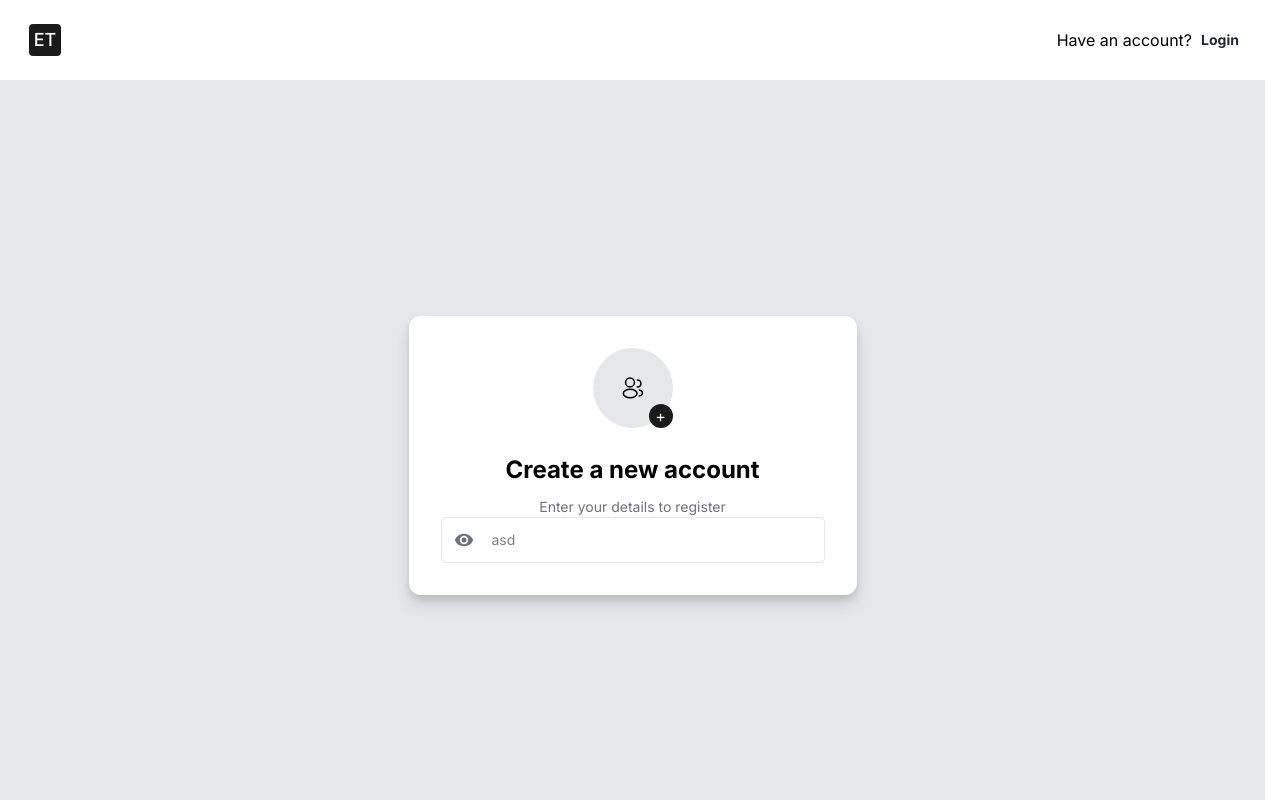
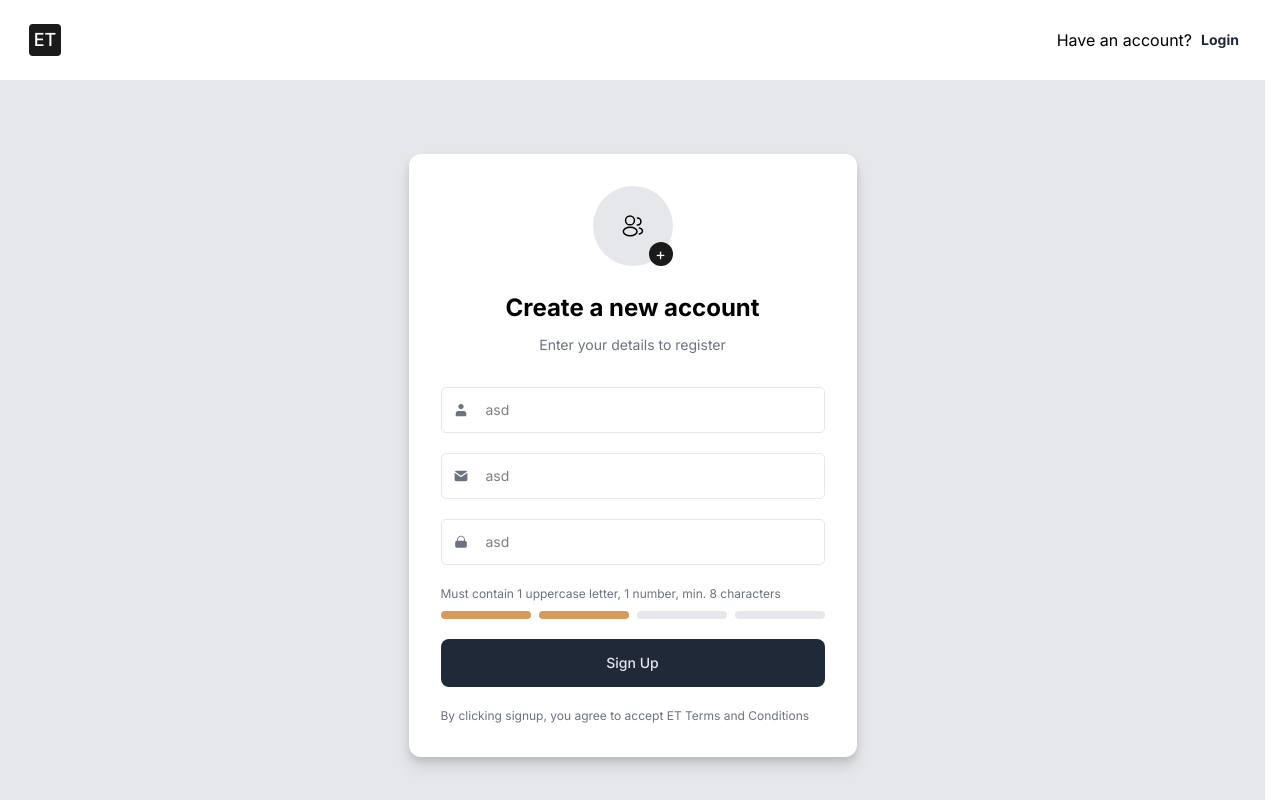
Before and after one commit to Dmytro-Doronin/EquipTrack, a Next.js app in the folder client/: page /signup in a window 1280 px wide. Built offline with nearby package versions, Linux system fonts and the light colour scheme.

Commit message:
feat: signup form ui

```diff
--- /dev/null
+++ b/client/components/PasswordStrengthIndicator/PasswordStrengthIndicator.tsx
@@ -0,0 +1,22 @@
+import { useMemo } from 'react';
+
+import { getPasswordStrength, getStrengthColor } from '@/utils/getPasswordStrength';
+
+type PasswordStrengthIndicatorProps = {
+    password: string;
+};
+
+export const PasswordStrengthIndicator = ({ password }: PasswordStrengthIndicatorProps) => {
+    const strength = useMemo(() => getPasswordStrength(password), [password]);
+
+    return (
+        <div className="mt-2 flex gap-2 mb-5">
+            {[1, 2, 3, 4].map((level) => (
+                <div
+                    key={level}
+                    className={['h-2 flex-1 rounded', getStrengthColor(strength, level)].join(' ')}
+                />
+            ))}
+        </div>
+    );
+};
--- /dev/null
+++ b/client/components/forms/passwordRules.ts
@@ -0,0 +1,7 @@
+export const passwordRules = {
+    minLength: 8,
+    hasLowercase: (value: string) => /[a-z]/.test(value),
+    hasUppercase: (value: string) => /[A-Z]/.test(value),
+    hasNumber: (value: string) => /\d/.test(value),
+    hasSpecial: (value: string) => /[^A-Za-z0-9]/.test(value),
+};
--- a/client/components/forms/signupForm/SignupForm.tsx
+++ b/client/components/forms/signupForm/SignupForm.tsx
@@ -1,22 +1,38 @@
 'use client';
 
 import { AvatarChanger } from '@/components/avatarChanger/AvatarChanger';
+import { PasswordStrengthIndicator } from '@/components/PasswordStrengthIndicator/PasswordStrengthIndicator';
+import { Button } from '@/components/ui/button/Button';
 import { TextField } from '@/components/ui/textField/TextField';
 
-import Eye from '../../icons/Eye';
+import Envelope from '../../icons/Envelope';
+import Lock from '../../icons/Lock';
+import User from '../../icons/User';
 
 export const SignupForm = () => {
     return (
         <form className="auth-form">
-            <div className="form-header">
+            <div className="form-header mb-[32px]">
                 <AvatarChanger />
                 <h2 className="font-bold text-[24px] mt-[24px]">Create a new account</h2>
                 <p className="text-[14px] text-sub-text mt-[8px]">Enter your details to register</p>
             </div>
 
-            <div>
-                <TextField placeholder="asd" Icon={Eye} />
+            <div className="flex flex-col gap-[20px] justify-center">
+                <TextField placeholder="asd" Icon={User} />
+                <TextField placeholder="asd" Icon={Envelope} />
+                <TextField placeholder="asd" Icon={Lock} />
+                <p className="text-[12px] text-sub-text">
+                    Must contain 1 uppercase letter, 1 number, min. 8 characters
+                </p>
             </div>
+            <PasswordStrengthIndicator password="a3" />
+            <Button className="mb-5" fullWidth>
+                Sign Up
+            </Button>
+            <p className="text-[12px] text-sub-text">
+                By clicking signup, you agree to accept ET Terms and Conditions
+            </p>
         </form>
     );
 };
--- /dev/null
+++ b/client/components/icons/Envelope.tsx
@@ -0,0 +1,33 @@
+import {
+    type Ref,
+    type SVGProps,
+    forwardRef,
+    memo,
+    type MemoExoticComponent,
+    type ForwardRefExoticComponent,
+} from 'react';
+const SvgComponent = (props: SVGProps<SVGSVGElement>, ref: Ref<SVGSVGElement>) => (
+    <svg
+        width="14px"
+        height="14px"
+        viewBox="0 0 24 24"
+        fill="none"
+        xmlns="http://www.w3.org/2000/svg"
+        {...props}
+        ref={ref}
+    >
+        <path
+            d="M1.60175 4.20114C2.14997 3.47258 3.02158 3 4 3H20C20.9784 3 21.85 3.47258 22.3982 4.20113L12 11.7635L1.60175 4.20114Z"
+            fill="currentColor"
+        />
+        <path
+            d="M1 6.2365V18C1 19.6523 2.34772 21 4 21H20C21.6523 21 23 19.6523 23 18V6.23649L13.1763 13.381C12.475 13.891 11.525 13.891 10.8237 13.381L1 6.2365Z"
+            fill="currentColor"
+        />
+    </svg>
+);
+const SvgIcon = memo(forwardRef(SvgComponent)) as MemoExoticComponent<
+    ForwardRefExoticComponent<SVGProps<SVGSVGElement>>
+>;
+
+export default SvgIcon;
--- /dev/null
+++ b/client/components/icons/Lock.tsx
@@ -0,0 +1,31 @@
+import {
+    type Ref,
+    type SVGProps,
+    forwardRef,
+    memo,
+    type MemoExoticComponent,
+    type ForwardRefExoticComponent,
+} from 'react';
+const SvgComponent = (props: SVGProps<SVGSVGElement>, ref: Ref<SVGSVGElement>) => (
+    <svg
+        width="14px"
+        height="14px"
+        viewBox="0 0 24 24"
+        fill="none"
+        xmlns="http://www.w3.org/2000/svg"
+        ref={ref}
+        {...props}
+    >
+        <path
+            fillRule="evenodd"
+            clipRule="evenodd"
+            d="M5.25 10.0546V8C5.25 4.27208 8.27208 1.25 12 1.25C15.7279 1.25 18.75 4.27208 18.75 8V10.0546C19.8648 10.1379 20.5907 10.348 21.1213 10.8787C22 11.7574 22 13.1716 22 16C22 18.8284 22 20.2426 21.1213 21.1213C20.2426 22 18.8284 22 16 22H8C5.17157 22 3.75736 22 2.87868 21.1213C2 20.2426 2 18.8284 2 16C2 13.1716 2 11.7574 2.87868 10.8787C3.40931 10.348 4.13525 10.1379 5.25 10.0546ZM6.75 8C6.75 5.10051 9.10051 2.75 12 2.75C14.8995 2.75 17.25 5.10051 17.25 8V10.0036C16.867 10 16.4515 10 16 10H8C7.54849 10 7.13301 10 6.75 10.0036V8Z"
+            fill="currentColor"
+        />
+    </svg>
+);
+const SvgIcon = memo(forwardRef(SvgComponent)) as MemoExoticComponent<
+    ForwardRefExoticComponent<SVGProps<SVGSVGElement>>
+>;
+
+export default SvgIcon;
--- /dev/null
+++ b/client/components/icons/User.tsx
@@ -0,0 +1,33 @@
+import {
+    type Ref,
+    type SVGProps,
+    forwardRef,
+    memo,
+    type MemoExoticComponent,
+    type ForwardRefExoticComponent,
+} from 'react';
+const SvgComponent = (props: SVGProps<SVGSVGElement>, ref: Ref<SVGSVGElement>) => (
+    <svg
+        width="14px"
+        height="14px"
+        viewBox="0 0 16 16"
+        fill="none"
+        xmlns="http://www.w3.org/2000/svg"
+        ref={ref}
+        {...props}
+    >
+        <path
+            d="M8 7C9.65685 7 11 5.65685 11 4C11 2.34315 9.65685 1 8 1C6.34315 1 5 2.34315 5 4C5 5.65685 6.34315 7 8 7Z"
+            fill="currentColor"
+        />
+        <path
+            d="M14 12C14 10.3431 12.6569 9 11 9H5C3.34315 9 2 10.3431 2 12V15H14V12Z"
+            fill="currentColor"
+        />
+    </svg>
+);
+const SvgIcon = memo(forwardRef(SvgComponent)) as MemoExoticComponent<
+    ForwardRefExoticComponent<SVGProps<SVGSVGElement>>
+>;
+
+export default SvgIcon;
--- a/client/package.json
+++ b/client/package.json
@@ -22,7 +22,8 @@
         "react-dom": "19.2.4",
         "react-hook-form": "^7.72.1",
         "tailwind-merge": "^3.5.0",
-        "typescript-eslint": "^8.58.0"
+        "typescript-eslint": "^8.58.0",
+        "zod": "^4.3.6"
     },
     "devDependencies": {
         "@tailwindcss/postcss": "^4",
--- a/client/styles/colors.css
+++ b/client/styles/colors.css
@@ -4,4 +4,8 @@
     --color-mail-light: #374151;
     --color-sub-text: #6b7280;
     --color-dark: #1a1a1a;
+
+    --color-success: #10b981;
+    --color-danger: #dc6b74;
+    --color-warning: #d89a5b;
 }
--- /dev/null
+++ b/client/utils/getPasswordStrength.ts
@@ -0,0 +1,49 @@
+import { passwordRules } from '@/components/forms/passwordRules';
+
+export const getPasswordStrength = (password: string) => {
+    if (!password) return 0;
+
+    let score = 0;
+
+    if (password.length >= passwordRules.minLength) {
+        score += 1;
+    }
+    if (passwordRules.hasLowercase(password)) {
+        score += 1;
+    }
+    if (passwordRules.hasUppercase(password)) {
+        score += 1;
+    }
+    if (passwordRules.hasNumber(password)) {
+        score += 1;
+    }
+    if (passwordRules.hasSpecial(password)) {
+        score += 1;
+    }
+
+    if (score <= 1) {
+        return 1;
+    }
+    if (score <= 2) {
+        return 2;
+    }
+    if (score <= 4) {
+        return 3;
+    }
+    return 4;
+};
+
+export const getStrengthColor = (strength: number, level: number) => {
+    if (strength < level) {
+        return 'bg-gray-main';
+    }
+
+    if (strength === 1) {
+        return 'bg-danger';
+    }
+    if (strength === 2) {
+        return 'bg-warning';
+    }
+
+    return 'bg-success';
+};
```
Also changed, not shown: client/components/forms/signupForm/signUpForm.validation.ts (added), 1 other file (tests, documents, lock files or other folders).
